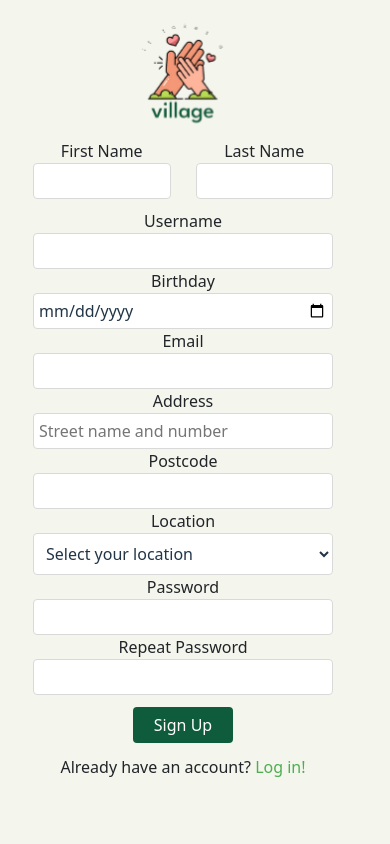
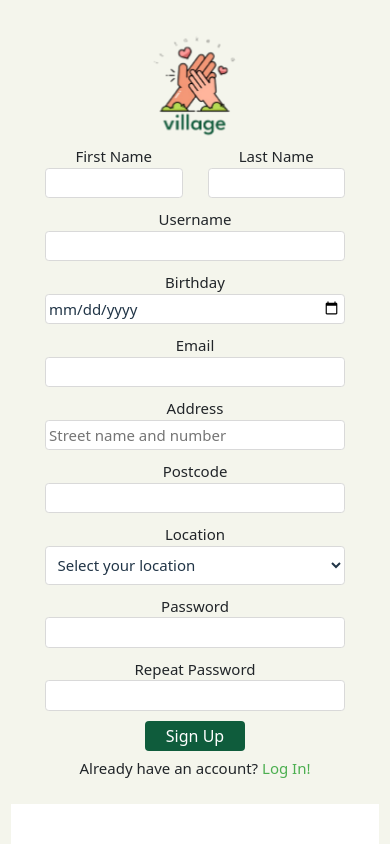
Before and after one commit to cactusballs/FullstackFour, a React (Vite) app in the folder client/: page /signup in a window 390 px wide. Built offline with nearby package versions, Linux system fonts and the light colour scheme.

Commit message:
update style for being responsive, update errors and link

```diff
--- a/client/src/components/registration/Registration.css
+++ b/client/src/components/registration/Registration.css
@@ -1,28 +1,22 @@
 /* Basic style, removing default */
-body, html {
+body,
+html {
   margin: 0;
   padding: 0;
   height: 100%;
-  font-size: 16px;
+  font-size: 15px;
 }
 
 .container-fluid {
   height: 100%;
-  background-color:#F4F5EC;
+  background-color: #f4f5ec;
+  display: flex;
+  flex-direction: column;
 }
 
-/* Content full-screen */
 .row {
-  height: 100%;
-  width: 100%;
-  margin: 0;
-}
-
-.img-fluid {
+  flex: 1;
   display: flex;
-  align-items: flex-start;
-  height: 100vh;
-  overflow: hidden;
 }
 
 .signup-container {
@@ -35,49 +29,64 @@ body, html {
   padding: 5px;
   overflow-y: auto;
   box-sizing: border-box;
-  background-color: #F4F5EC;
+  background-color: #f4f5ec;
 }
 
 .logo {
-  padding-top: 10px;
-  padding-bottom: 100px;
+  margin-top: -5px;
+  margin-bottom: 50px;
 }
 
 input {
-  padding: 5px;
+  padding: 3px;
+}
+
+.form-field {
+  margin-bottom: 10px;
 }
 
 /* Aligning first name and last name in the same line */
-.name_fields {
+.name-fields {
   display: flex;
   gap: 25px;
   padding-bottom: 10px;
 }
 
-.name_fields div {
+.name-fields div {
   flex: 1;
 }
 
-.name_fields input {
+.name-fields input {
   width: 100%;
 }
 
-.button_signup {
+.error-message {
+  color: red;
+  font-size: 13px;
+}
+
+.button-signup {
   width: 100px;
-  height: 36px;
+  height: 30px;
   border-radius: 4px;
   display: flex;
   align-items: center;
   justify-content: center;
   font-size: 16px;
-  margin-top: 12px;
-  margin-bottom: 12px;
+  margin-top: 10px;
+  margin-bottom: 6px;
   margin-left: auto;
   margin-right: auto;
   color: white;
-  background-color: #0F5C3C;
+  background-color: #0f5c3c;
 }
 
-.button_signup:hover {
+.button-signup:hover {
   background-color: #2b9469;
 }
+
+@media (max-width: 768px) {
+  .signup-container {
+    padding: 10px;
+  }
+}
--- a/client/src/components/registration/Registration.jsx
+++ b/client/src/components/registration/Registration.jsx
@@ -5,6 +5,7 @@ import logo from "../../assets/images/village-logo.png";
 import Footer from "../footer/Footer.jsx";
 import "bootstrap/dist/css/bootstrap.min.css";
 import signupImage from "../../assets/images/signup_pic.jpg";
+import { Link } from "react-router-dom";
 
 const Registration = () => {
   const navigate = useNavigate();
@@ -33,7 +34,7 @@ const Registration = () => {
       return false;
     } else if (!passwordRegex.test(password)) {
       setPasswordError(
-        "Password must be at least 8 characters long and include 1 uppercase letter, 1 lowercase letter, 1 number and 1 special character (@$!%*?&#)"
+        "Password must have min. 8 characters, 1 uppercase and 1 lowercase letters, 1 number and 1 special character (@$!%*?&#)"
       );
       return false;
     }
@@ -46,7 +47,7 @@ const Registration = () => {
   const validateName = () => {
     if (first_name.length < 2 || last_name.length < 2) {
       setNameError(
-        "Please enter a first name and surname with at least two letters"
+        "Please enter a first name and last name with at least two letters"
       );
       return false;
     }
@@ -102,7 +103,7 @@ const Registration = () => {
 
   return (
     <div className="container-fluid">
-      <div className="row vh-100">
+      <div className="row">
         <div className="col-md-6 d-none d-md-block">
           <img
             src={signupImage}
@@ -113,11 +114,11 @@ const Registration = () => {
         </div>
         <div className="col-md-6 d-flex align-items-center justify-content-center">
           <div className="signup-container">
-            <div className="logo mb-4">
+            <div className="logo">
               <img src={logo} alt="Village Logo" />
             </div>
             <form onSubmit={handleSubmit}>
-              <div className="name_fields">
+              <div className="name-fields">
                 <div>
                   <label htmlFor="first_name">First Name</label>
                   <input
@@ -147,12 +148,8 @@ const Registration = () => {
                   />
                 </div>
               </div>
-              {nameError && (
-                <div style={{ color: "red", marginBottom: "6px" }}>
-                  {nameError}
-                </div>
-              )}
-              <div>
+              {nameError && <div className="error-message">{nameError}</div>}
+              <div className="form-field">
                 <label htmlFor="user_name">Username</label>
                 <input
                   type="text"
@@ -166,12 +163,8 @@ const Registration = () => {
                   required
                 />
               </div>
-              {userError && (
-                <div style={{ color: "red", marginBottom: "6px" }}>
-                  {userError}
-                </div>
-              )}
-              <div>
+              {userError && <div className="error-message">{userError}</div>}
+              <div className="form-field">
                 <label htmlFor="birthday">Birthday</label>
                 <input
                   type="date"
@@ -182,7 +175,7 @@ const Registration = () => {
                   required
                 />
               </div>
-              <div>
+              <div className="form-field">
                 <label htmlFor="email">Email</label>
                 <input
                   type="email"
@@ -196,12 +189,8 @@ const Registration = () => {
                   required
                 />
               </div>
-              {emailError && (
-                <div style={{ color: "red", marginBottom: "6px" }}>
-                  {emailError}
-                </div>
-              )}
-              <div>
+              {emailError && <div className="error-message">{emailError}</div>}
+              <div className="form-field">
                 <label htmlFor="villager_address">Address</label>
                 <input
                   type="text"
@@ -213,7 +202,7 @@ const Registration = () => {
                   required
                 />
               </div>
-              <div>
+              <div className="form-field">
                 <label htmlFor="villager_postcode">Postcode</label>
                 <input
                   type="text"
@@ -224,7 +213,7 @@ const Registration = () => {
                   required
                 />
               </div>
-              <div>
+              <div className="form-field">
                 <label htmlFor="villager_location">Location</label>
                 <select
                   id="villager_location"
@@ -240,7 +229,7 @@ const Registration = () => {
                   <option value="East London">East London</option>
                 </select>
               </div>
-              <div>
+              <div className="form-field">
                 <label htmlFor="password">Password</label>
                 <input
                   type="password"
@@ -251,7 +240,7 @@ const Registration = () => {
                   required
                 />
               </div>
-              <div>
+              <div className="form-field">
                 <label htmlFor="repeat_password">Repeat Password</label>
                 <input
                   type="password"
@@ -263,15 +252,14 @@ const Registration = () => {
                 />
               </div>
               {passwordError && (
-                <div style={{ color: "red", marginBottom: "6px" }}>
-                  {passwordError}
-                </div>
+                <div className="error-message">{passwordError}</div>
               )}
-              <button className="button_signup" type="submit">
+              <button className="button-signup" type="submit">
                 Sign Up
               </button>
               <p>
-                Already have an account? <a href="./login">Log in!</a>
+                Already have an account?
+                <Link to="/"> Log In!</Link>
               </p>
             </form>
           </div>
```
